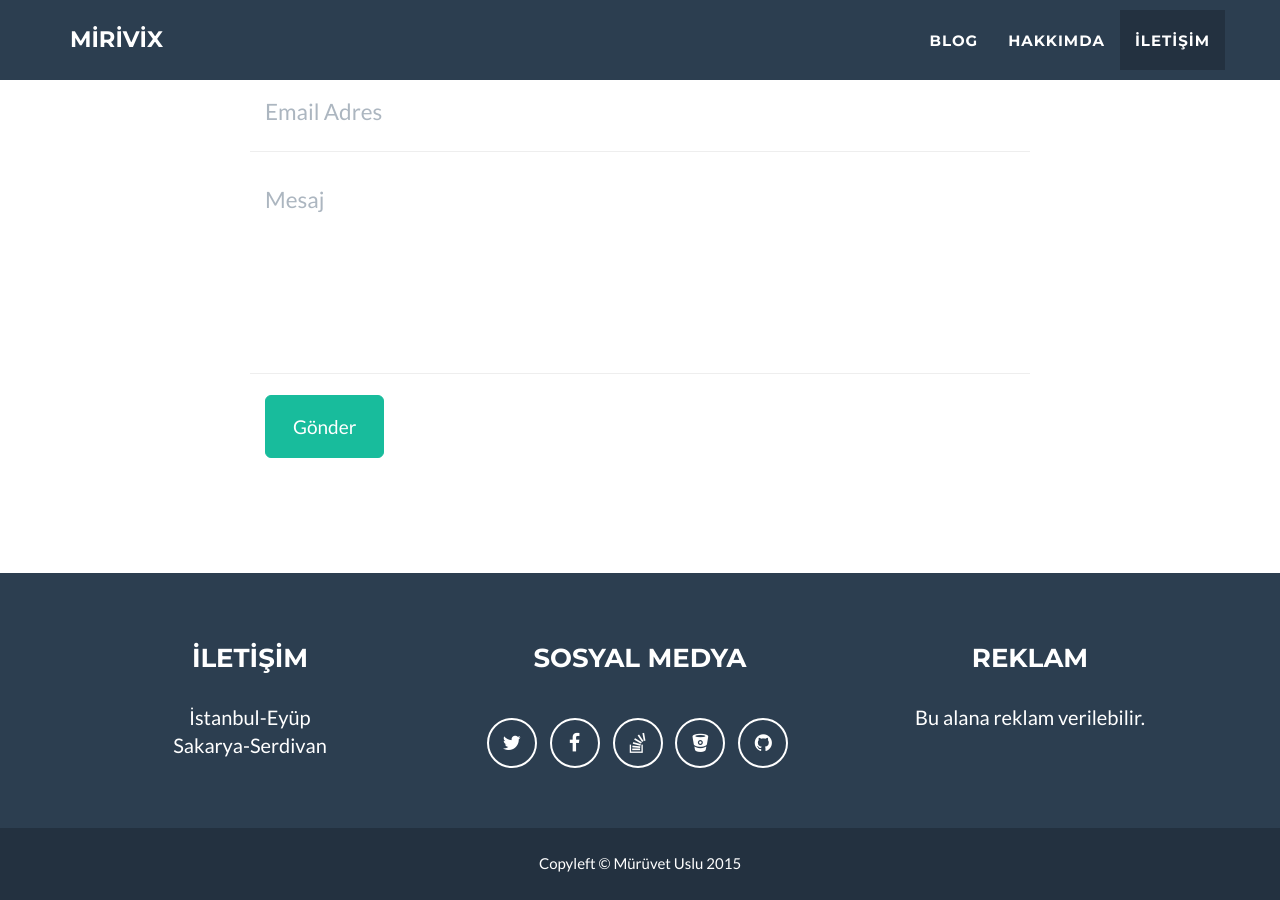
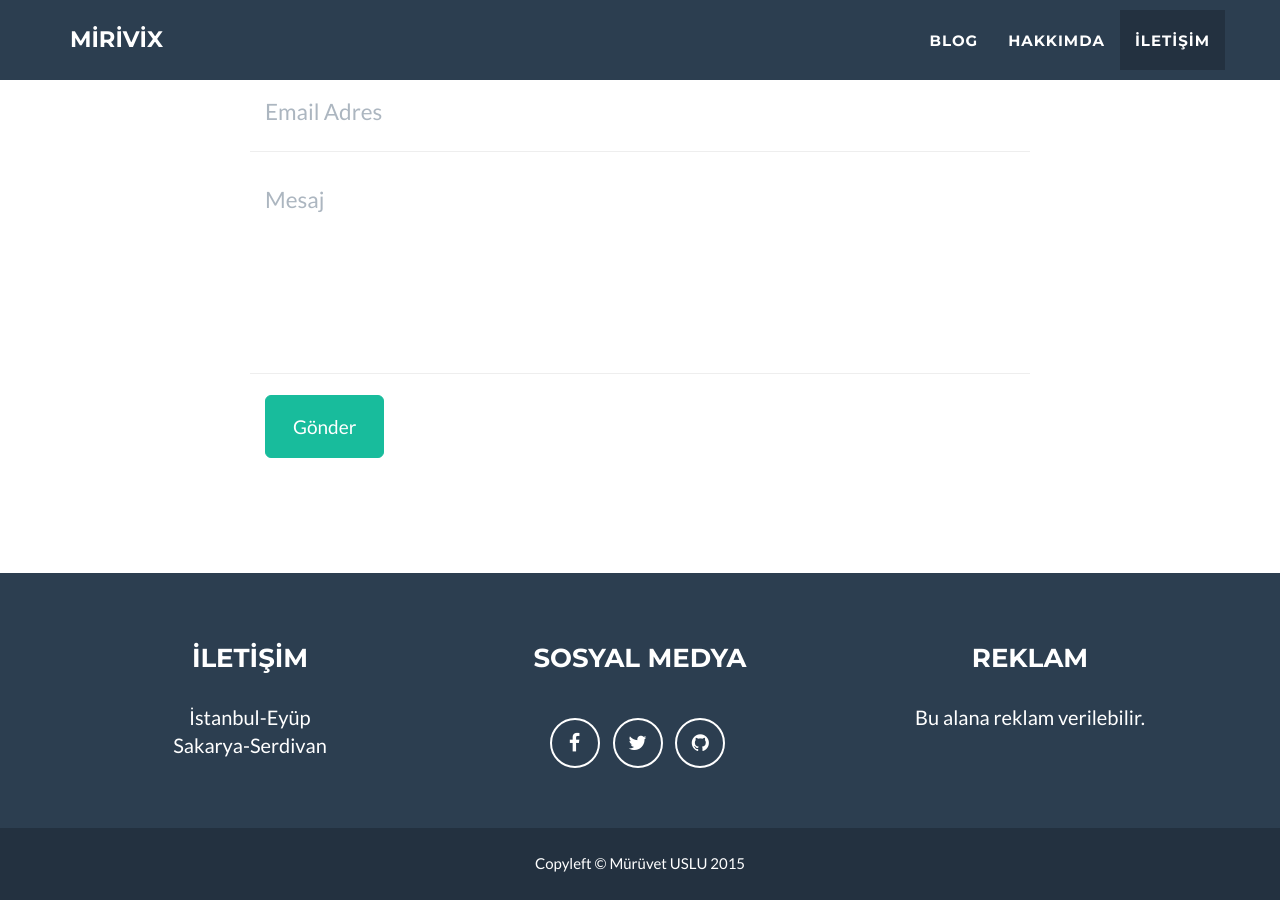
Before and after one commit to murvetuslu/murvetuslu.github.io, a Jekyll site: the page built from index.html, in a window 1280 px wide and 900 px high, scrolled down 2437 px. Built offline with Jekyll 4.4.1, drawn with Linux system fonts in a browser that asks for light colours; some of the changed lines change nothing that is shown.

Commit message:
social-icons

```diff
--- a/_config.yml
+++ b/_config.yml
@@ -24,21 +24,17 @@ color:
 
 # Footer settings
 footer:
-  copyleft: Mürüvet Uslu
+  copyleft: Mürüvet USLU
   location: İLETİŞİM
   social: SOSYAL MEDYA
   credits: REKLAM
 
-# Social networks usernames (many more available: google-plus, flickr, dribbble, pinterest, instagram, tumblr, linkedin, etc.)
+# Social networks usernames (many more available: google-plus, flickr, dribbble, pinterest, instagram, tumblr, linkedin, bitbucket, stack-overflow etc.)
 social:
+  - title: facebook
+    url: https://www.facebook.com/murvet.uslu.5
   - title: twitter
     url: https://twitter.com/MuruvetUslu
-  - title: facebook
-    url: https://www.facebook.com/murvet.uslu.5
-  - title: stack-overflow
-    url:
-  - title: bitbucket
-    url:
   - title: github
     url: https://github.com/murvetuslu
 
```
Also changed, not shown: 4 other files.
